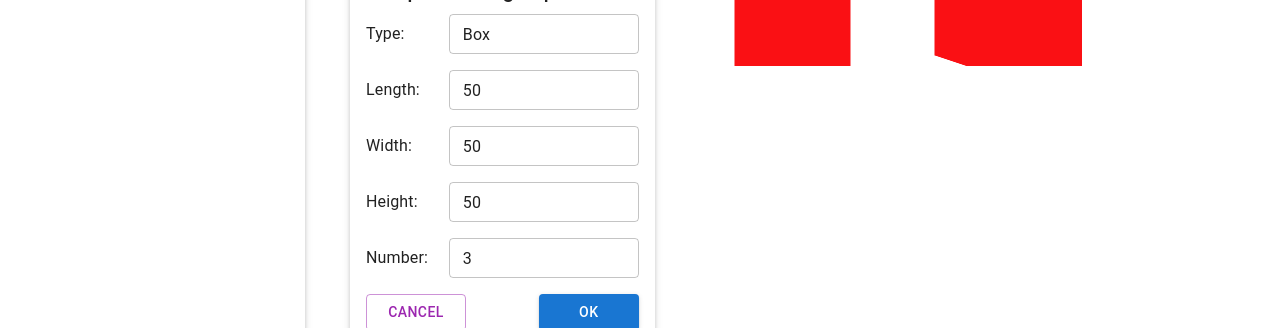
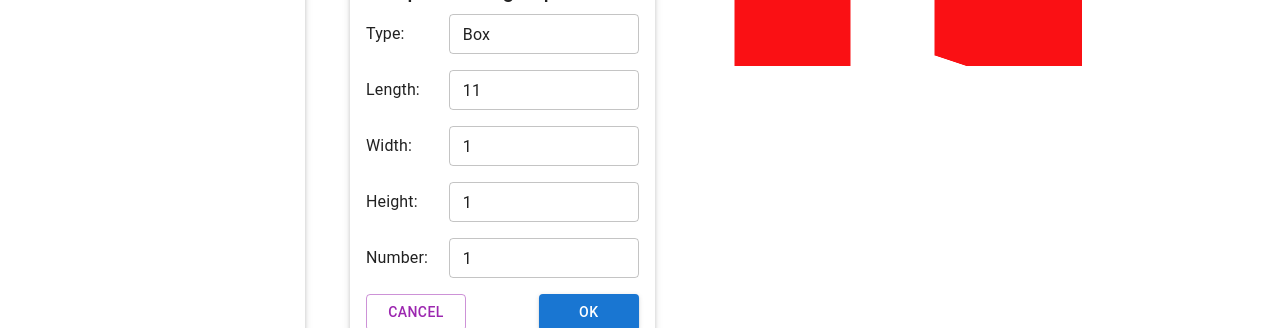
Before and after one commit to SunnBr0/3DVisualWebPage, a React (Create React App) app: page / in a window 1280 px wide. Shown: the part 392-720 px from the top of the page. Built offline with nearby package versions, Linux system fonts and the light colour scheme.

Commit message:
fix basic addFigureGroup

```diff
--- a/src/components/Context/FigureStatusData.tsx
+++ b/src/components/Context/FigureStatusData.tsx
@@ -5,8 +5,10 @@ interface DataType {
     width: number,
     height:number,
     countFigure:number,
-    setFigureData: Dispatch<SetStateAction<DataType>>;
-
 }
 
-export const FigureStatusData = createContext<DataType|undefined>(undefined)
+interface FigureStatusDataContextType {
+    FigureData:DataType,
+    setFigureData: Dispatch<SetStateAction<DataType>>
+}
+export const FigureStatusData = createContext<FigureStatusDataContextType|undefined>(undefined)
--- a/src/components/ControlPanel/AddFigureGroup.tsx
+++ b/src/components/ControlPanel/AddFigureGroup.tsx
@@ -1,20 +1,49 @@
 import React, { useState } from "react";
 import { Box, Button, Paper, TextField, Typography } from "@mui/material";
+import { useFigureData } from "../Hooks/FigureData";
 
 const AddFigureGroup = () => {
-  const [type, setType] = useState("Box");
-  const [length, setLength] = useState(50);
-  const [width, setWidth] = useState(50);
-  const [height, setHeight] = useState(50);
-  const [number, setNumber] = useState(3);
+  const { FigureData, setFigureData } = useFigureData();
+  const { countFigure, height, length, typeFigure, width } = FigureData;
+  // console.log(FigureData)
+
+  // const [typeFigureItem, setType] = useState(typeFigure);
+  // const [lengthItem, setLength] = useState(length);
+  // const [widthItem, setWidth] = useState(width);
+  // const [heightItem, setHeight] = useState(height);
+  // const [countFigureItem, setNumber] = useState(countFigure);
+  const [typeFigureItem, setType] = useState("Box");
+  const [lengthItem, setLength] = useState(11);
+  const [widthItem, setWidth] = useState(1);
+  const [heightItem, setHeight] = useState(1);
+  const [countFigureItem, setNumber] = useState(1);
 
   const handleSubmit = () => {
-    console.log({ type, length, width, height, number });
-    // Здесь можно добавить логику для обработки данных
+    setFigureData((prev) => {
+      return {
+        ...prev,
+        countFigure: countFigureItem,
+        height: heightItem,
+        length: lengthItem,
+        typeFigure: typeFigureItem,
+        width: widthItem,
+      };
+    });
+    console.log(FigureData)
   };
 
   return (
-    <Paper elevation={3} sx={{ padding: 2, maxWidth: 400, margin: "auto" ,position:"relative",left:"350px",zIndex:"1"}}>
+    <Paper
+      elevation={3}
+      sx={{
+        padding: 2,
+        maxWidth: 400,
+        margin: "auto",
+        position: "relative",
+        left: "350px",
+        zIndex: "1",
+      }}
+    >
       <Typography variant="h6" gutterBottom>
         Add primitives group
       </Typography>
@@ -27,7 +56,7 @@ const AddFigureGroup = () => {
         >
           <Typography>Type:</Typography>
           <TextField
-            value={type}
+            value={typeFigureItem}
             onChange={(e) => setType(e.target.value)}
             variant="outlined"
             size="small"
@@ -44,8 +73,10 @@ const AddFigureGroup = () => {
         >
           <Typography>Length:</Typography>
           <TextField
-            value={length}
-            onChange={(e) => setLength(Number(e.target.value))}
+            value={lengthItem || ""}
+            onChange={(e) =>
+              setLength(e.target.value === "" ? 0 : Number(e.target.value))
+            }
             variant="outlined"
             size="small"
             type="number"
@@ -62,8 +93,10 @@ const AddFigureGroup = () => {
         >
           <Typography>Width:</Typography>
           <TextField
-            value={width}
-            onChange={(e) => setWidth(Number(e.target.value))}
+            value={widthItem || ""}
+            onChange={(e) =>
+              setWidth(e.target.value === "" ? 0 : Number(e.target.value))
+            }
             variant="outlined"
             size="small"
             type="number"
@@ -80,8 +113,10 @@ const AddFigureGroup = () => {
         >
           <Typography>Height:</Typography>
           <TextField
-            value={height}
-            onChange={(e) => setHeight(Number(e.target.value))}
+            value={heightItem || ""}
+            onChange={(e) =>
+              setHeight(e.target.value === "" ? 0 : Number(e.target.value))
+            }
             variant="outlined"
             size="small"
             type="number"
@@ -98,8 +133,10 @@ const AddFigureGroup = () => {
         >
           <Typography>Number:</Typography>
           <TextField
-            value={number}
-            onChange={(e) => setNumber(Number(e.target.value))}
+            value={countFigureItem || ""}
+            onChange={(e) =>
+              setNumber(e.target.value === "" ? 0 : Number(e.target.value))
+            }
             variant="outlined"
             size="small"
             type="number"
--- /dev/null
+++ b/src/components/Hooks/FigureData.tsx
@@ -0,0 +1,10 @@
+import React, { useContext } from "react";
+import { FigureStatusData } from "../Context/FigureStatusData";
+
+export const useFigureData = () => {
+  const context = useContext(FigureStatusData);
+  if (context === undefined) {
+    throw new Error("useFigureData must be used within a ApplicationProvider");
+  }
+  return context;
+};
--- a/src/components/Provider/ApplicationProvider.tsx
+++ b/src/components/Provider/ApplicationProvider.tsx
@@ -6,7 +6,13 @@ export const ApplicationProvider: React.FC<{ children: React.ReactNode }> = ({
   children,
 }) => {
   const [showFormPrimitiv, setShowFormPrimitiv] = useState(true);
-  const [FigureData, setFigureData] = useState(true);
+  const [FigureData, setFigureData] = useState({
+    typeFigure: "Box",
+    length: 50,
+    width: 50,
+    height: 50,
+    countFigure: 3,
+  });
   return (
     <FormStatus.Provider
       value={{
@@ -14,13 +20,9 @@ export const ApplicationProvider: React.FC<{ children: React.ReactNode }> = ({
         setShowFormPrimitiv,
       }}
     >
-      <FigureStatusData.Provider value={
-        {
-          setFigureData
-        }
-      }>
+      <FigureStatusData.Provider value={{ FigureData, setFigureData }}>
         {children}
-        </FigureStatusData.Provider>
+      </FigureStatusData.Provider>
     </FormStatus.Provider>
   );
 };
```
